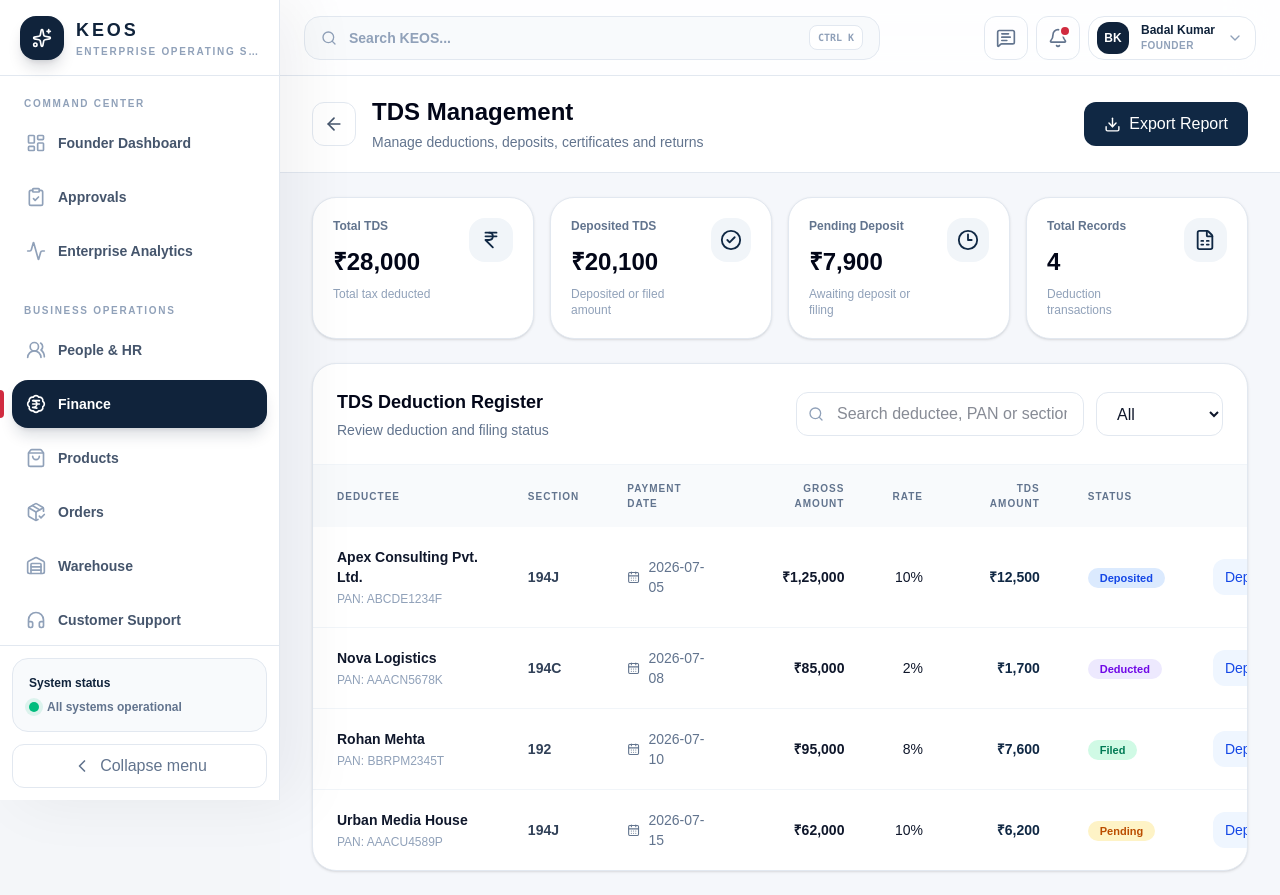
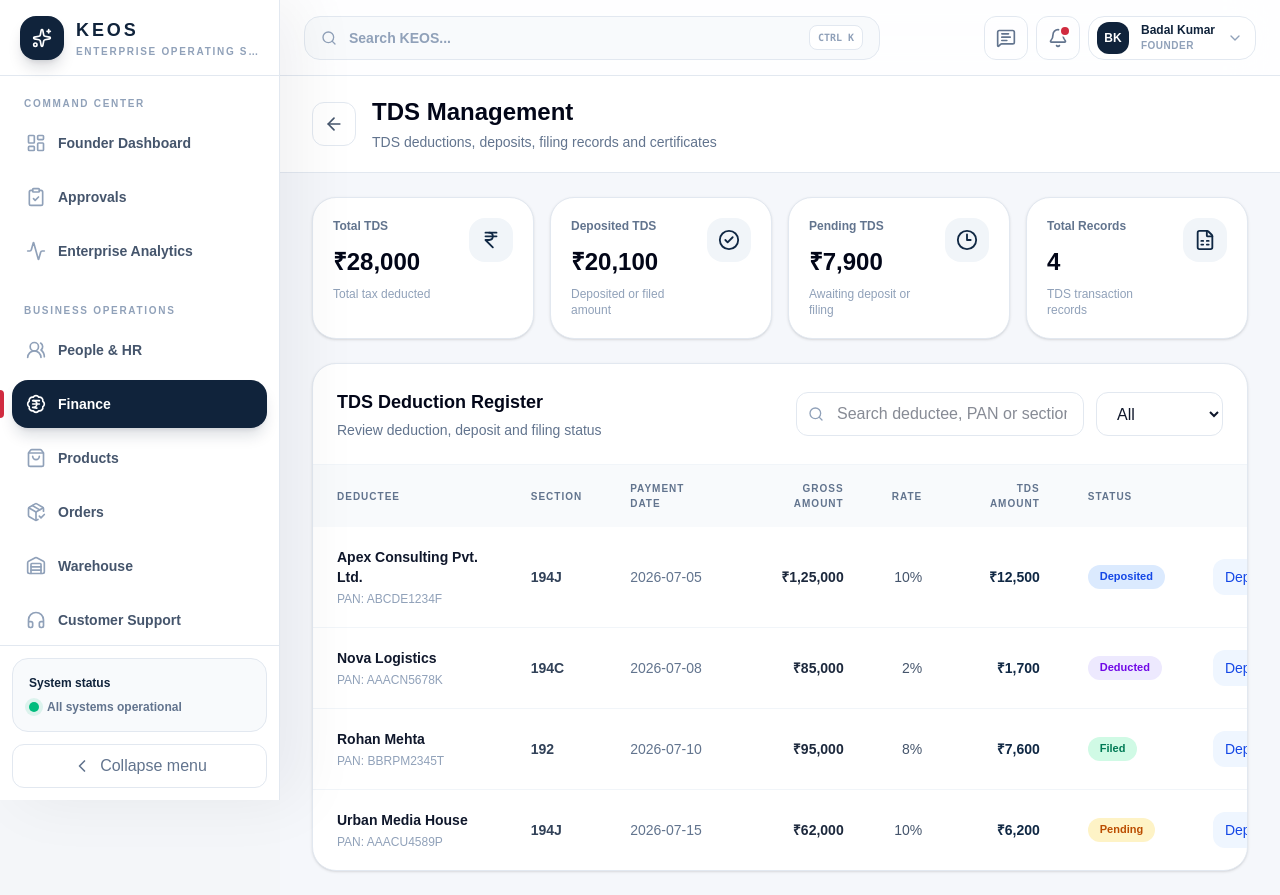
Before and after one commit to badalk210304onl9-alt/keos, a Next.js app: page /finance/tds-management in a window 1280 px wide. Built offline with nearby package versions, Linux system fonts and the light colour scheme.

Commit message:
Fix TDS management route

```diff
--- a/app/finance/tds-management/page.tsx
+++ b/app/finance/tds-management/page.tsx
@@ -1,22 +1,17 @@
 "use client";
 
-import type { ReactNode } from "react";
 import { useMemo, useState } from "react";
 import Link from "next/link";
-
 import {
   ArrowLeft,
-  BadgeCheck,
-  CalendarDays,
   CheckCircle2,
   Clock3,
-  Download,
   FileSpreadsheet,
   IndianRupee,
   Search,
 } from "lucide-react";
 
-type TDSStatus = "Deducted" | "Deposited" | "Pending" | "Filed";
+type TDSStatus = "Pending" | "Deducted" | "Deposited" | "Filed";
 
 type TDSRecord = {
   id: number;
@@ -92,9 +87,9 @@ export default function TDSManagementPage() {
   const [message, setMessage] = useState("");
 
   const filteredRecords = useMemo(() => {
+    const query = search.trim().toLowerCase();
+
     return records.filter((record) => {
-      const query = search.toLowerCase();
-
       const matchesSearch =
         record.deductee.toLowerCase().includes(query) ||
         record.pan.toLowerCase().includes(query) ||
@@ -107,18 +102,21 @@ export default function TDSManagementPage() {
     });
   }, [records, search, statusFilter]);
 
-  const totalTDS = records.reduce(
-    (sum, record) => sum + record.tdsAmount,
-    0,
+  const totalTDS = useMemo(
+    () => records.reduce((sum, record) => sum + record.tdsAmount, 0),
+    [records],
   );
 
-  const depositedTDS = records
+  const depositedTDS = useMemo(
+    () =>
+      records
         .filter(
           (record) =>
-        record.status === "Deposited" ||
-        record.status === "Filed",
+            record.status === "Deposited" || record.status === "Filed",
         )
-    .reduce((sum, record) => sum + record.tdsAmount, 0);
+        .reduce((sum, record) => sum + record.tdsAmount, 0),
+    [records],
+  );
 
   const pendingTDS = totalTDS - depositedTDS;
 
@@ -149,11 +147,11 @@ export default function TDSManagementPage() {
       )}
 
       <header className="border-b border-slate-200 bg-white">
-        <div className="mx-auto flex max-w-[1600px] items-center justify-between gap-4 px-6 py-5 lg:px-8">
-          <div className="flex items-center gap-4">
+        <div className="mx-auto flex max-w-[1600px] items-center gap-4 px-6 py-5 lg:px-8">
           <Link
             href="/finance"
             className="flex h-11 w-11 items-center justify-center rounded-xl border border-slate-200 text-slate-600 transition hover:bg-slate-50"
+            aria-label="Back to finance"
           >
             <ArrowLeft size={20} />
           </Link>
@@ -164,21 +162,9 @@ export default function TDSManagementPage() {
             </h1>
 
             <p className="mt-1 text-sm text-slate-500">
-                Manage deductions, deposits, certificates and returns
+              TDS deductions, deposits, filing records and certificates
             </p>
           </div>
-          </div>
-
-          <button
-            type="button"
-            onClick={() =>
-              showMessage("TDS report prepared successfully.")
-            }
-            className="inline-flex h-11 items-center gap-2 rounded-xl bg-[#102844] px-5 text-sm font-bold text-white"
-          >
-            <Download size={17} />
-            Export Report
-          </button>
         </div>
       </header>
 
@@ -199,7 +185,7 @@ export default function TDSManagementPage() {
           />
 
           <SummaryCard
-            title="Pending Deposit"
+            title="Pending TDS"
             value={formatCurrency(pendingTDS)}
             description="Awaiting deposit or filing"
             icon={<Clock3 size={22} />}
@@ -208,7 +194,7 @@ export default function TDSManagementPage() {
           <SummaryCard
             title="Total Records"
             value={String(records.length)}
-            description="Deduction transactions"
+            description="TDS transaction records"
             icon={<FileSpreadsheet size={22} />}
           />
         </section>
@@ -221,7 +207,7 @@ export default function TDSManagementPage() {
               </h2>
 
               <p className="mt-1 text-sm text-slate-500">
-                Review deduction and filing status
+                Review deduction, deposit and filing status
               </p>
             </div>
 
@@ -229,29 +215,27 @@ export default function TDSManagementPage() {
               <div className="relative">
                 <Search
                   size={16}
-                  className="absolute left-3 top-3.5 text-slate-400"
+                  className="pointer-events-none absolute left-3 top-3.5 text-slate-400"
                 />
 
                 <input
                   value={search}
                   onChange={(event) => setSearch(event.target.value)}
                   placeholder="Search deductee, PAN or section"
-                  className="h-11 w-full rounded-xl border border-slate-200 pl-10 pr-4 text-sm outline-none sm:w-72"
+                  className="h-11 w-full rounded-xl border border-slate-200 bg-white pl-10 pr-4 text-sm outline-none transition focus:border-slate-400 sm:w-72"
                 />
               </div>
 
               <select
                 value={statusFilter}
-                onChange={(event) =>
-                  setStatusFilter(event.target.value)
-                }
+                onChange={(event) => setStatusFilter(event.target.value)}
                 className="h-11 rounded-xl border border-slate-200 bg-white px-4 text-sm font-semibold outline-none"
               >
-                <option>All</option>
-                <option>Deducted</option>
-                <option>Deposited</option>
-                <option>Pending</option>
-                <option>Filed</option>
+                <option value="All">All</option>
+                <option value="Pending">Pending</option>
+                <option value="Deducted">Deducted</option>
+                <option value="Deposited">Deposited</option>
+                <option value="Filed">Filed</option>
               </select>
             </div>
           </div>
@@ -273,11 +257,15 @@ export default function TDSManagementPage() {
 
               <tbody className="divide-y divide-slate-100">
                 {filteredRecords.map((record) => (
-                  <tr key={record.id} className="text-sm">
+                  <tr
+                    key={record.id}
+                    className="text-sm transition hover:bg-slate-50"
+                  >
                     <td className="px-6 py-5">
                       <p className="font-black text-slate-900">
                         {record.deductee}
                       </p>
+
                       <p className="mt-1 text-xs text-slate-400">
                         PAN: {record.pan}
                       </p>
@@ -287,18 +275,15 @@ export default function TDSManagementPage() {
                       {record.section}
                     </td>
 
-                    <td className="px-6 py-5">
-                      <div className="flex items-center gap-2 text-slate-500">
-                        <CalendarDays size={15} />
+                    <td className="px-6 py-5 text-slate-500">
                       {record.paymentDate}
-                      </div>
                     </td>
 
-                    <td className="px-6 py-5 text-right font-bold">
+                    <td className="px-6 py-5 text-right font-bold text-slate-800">
                       {formatCurrency(record.grossAmount)}
                     </td>
 
-                    <td className="px-6 py-5 text-right">
+                    <td className="px-6 py-5 text-right text-slate-600">
                       {record.rate}%
                     </td>
 
@@ -317,17 +302,15 @@ export default function TDSManagementPage() {
                           onClick={() =>
                             updateStatus(record.id, "Deposited")
                           }
-                          className="rounded-xl bg-blue-50 px-3 py-2 text-xs font-black text-blue-700"
+                          className="rounded-xl bg-blue-50 px-3 py-2 text-xs font-black text-blue-700 transition hover:bg-blue-100"
                         >
                           Deposit
                         </button>
 
                         <button
                           type="button"
-                          onClick={() =>
-                            updateStatus(record.id, "Filed")
-                          }
-                          className="rounded-xl bg-emerald-50 px-3 py-2 text-xs font-black text-emerald-700"
+                          onClick={() => updateStatus(record.id, "Filed")}
+                          className="rounded-xl bg-emerald-50 px-3 py-2 text-xs font-black text-emerald-700 transition hover:bg-emerald-100"
                         >
                           File
                         </button>
@@ -364,22 +347,24 @@ function SummaryCard({
   title: string;
   value: string;
   description: string;
-  icon: ReactNode;
+  icon: React.ReactNode;
 }) {
   return (
     <div className="rounded-3xl border border-slate-200 bg-white p-5 shadow-sm">
       <div className="flex items-start justify-between gap-4">
         <div>
           <p className="text-xs font-bold text-slate-500">{title}</p>
+
           <p className="mt-3 text-2xl font-black text-slate-950">
             {value}
           </p>
+
           <p className="mt-2 text-xs text-slate-400">
             {description}
           </p>
         </div>
 
-        <div className="flex h-11 w-11 items-center justify-center rounded-2xl bg-slate-100 text-[#102844]">
+        <div className="flex h-11 w-11 shrink-0 items-center justify-center rounded-2xl bg-slate-100 text-[#102844]">
           {icon}
         </div>
       </div>
@@ -388,7 +373,7 @@ function SummaryCard({
 }
 
 function StatusBadge({ status }: { status: TDSStatus }) {
-  const style =
+  const className =
     status === "Filed"
       ? "bg-emerald-100 text-emerald-700"
       : status === "Deposited"
@@ -399,7 +384,7 @@ function StatusBadge({ status }: { status: TDSStatus }) {
 
   return (
     <span
-      className={`rounded-full px-3 py-1 text-[11px] font-black ${style}`}
+      className={`inline-flex rounded-full px-3 py-1 text-[11px] font-black ${className}`}
     >
       {status}
     </span>
```
Lines whose indentation alone changed are shown as unchanged.
